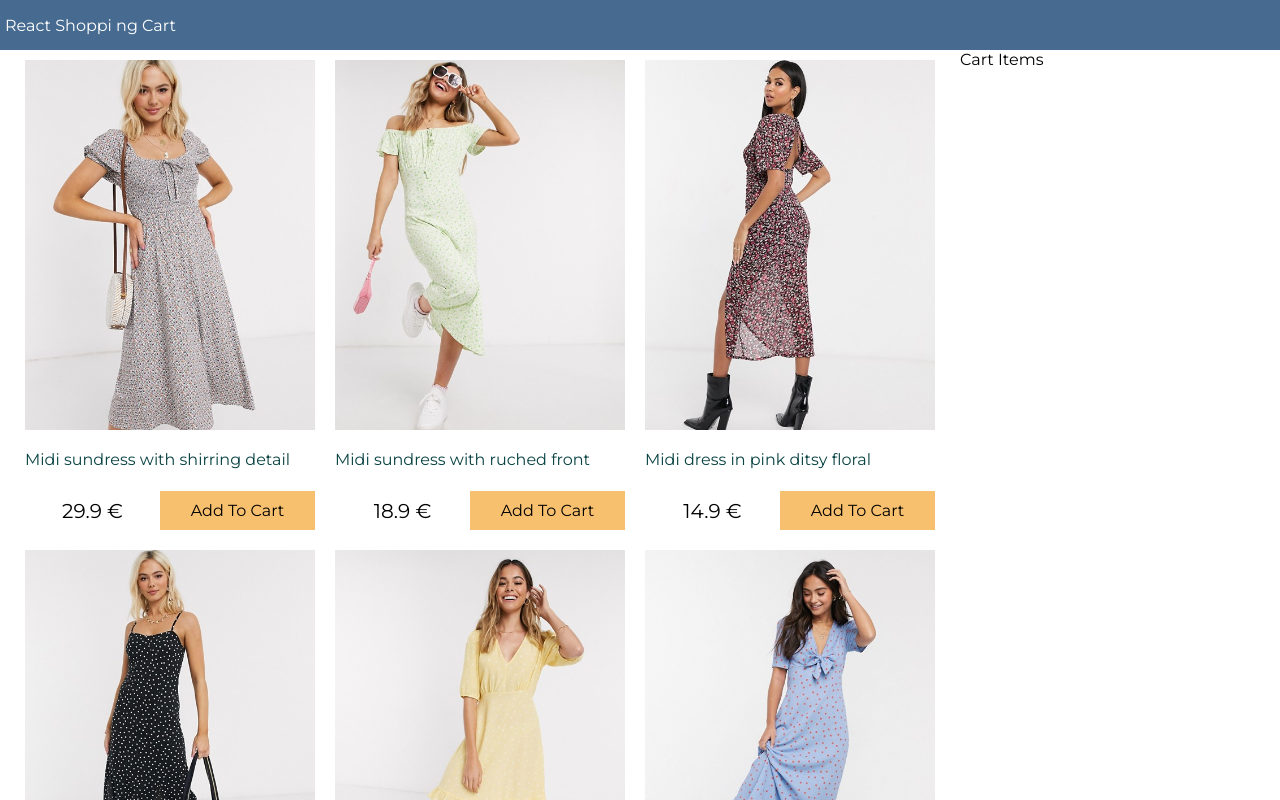
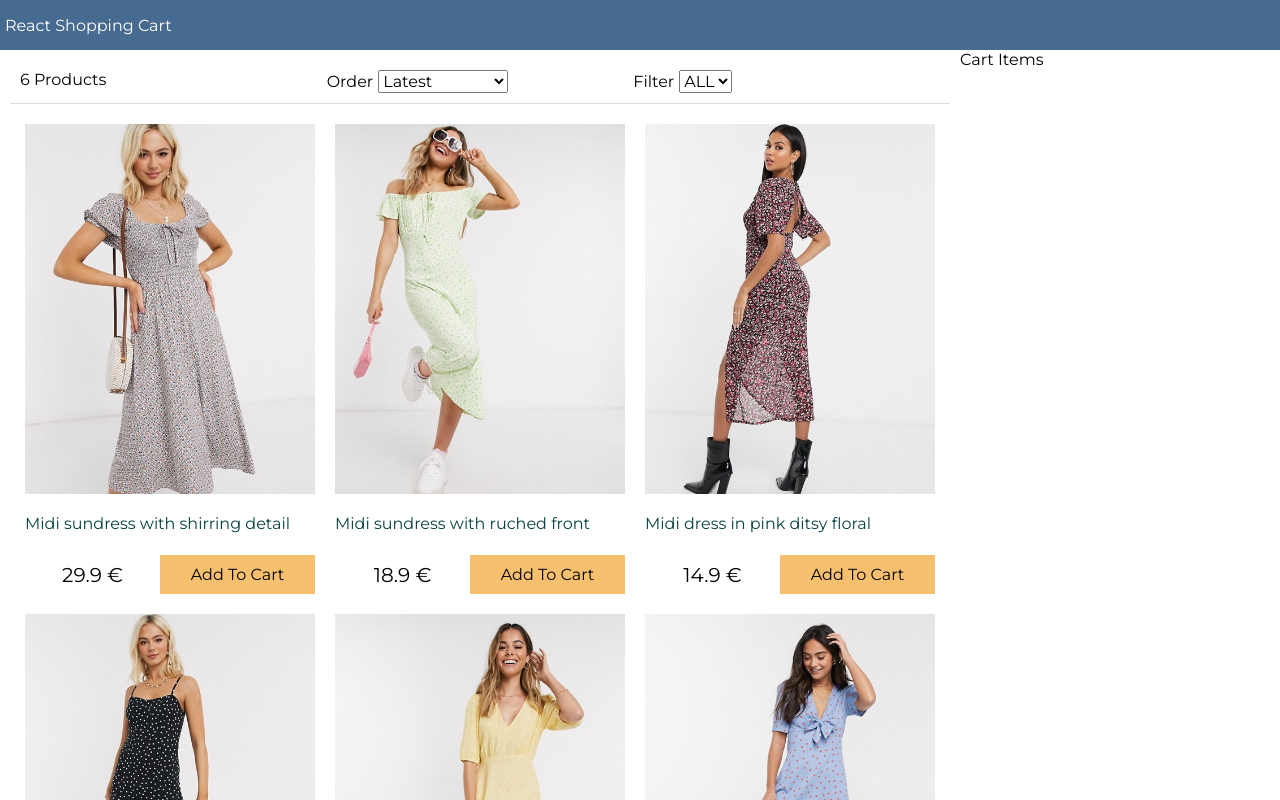
Before and after one commit to anniinaa/Shopping-Webpage, a React (Create React App) app: page / in a window 1280 px wide. Shown: the top 800 px of the page. Built offline with nearby package versions, Linux system fonts and the light colour scheme.

Commit message:
filter-component

```diff
--- a/src/App.js
+++ b/src/App.js
@@ -1,6 +1,7 @@
 import data from "./data.json"
 import React from "react"
 import Products from "./components/products";
+import Filter from "./components/filter";
 
 class App extends React.Component  {
     constructor(){
@@ -11,15 +12,47 @@
             sort : ""
         };
     }
+    sortProducts = (event) => {
+        const sort = event.target.value;
+
+        this.setState((state) => ({
+            sort: sort,
+            products: this.state.products.slice().sort((a,b) => (
+                sort === "lowest" ?
+                ((a.price > b.price) ? 1 :-1) :
+                sort === "highest" ?
+                ((a.price < b.price) ? 1 : -1) :
+                ((a._id > b._id) ? 1 : -1)
+            ))
+        }))
+
+    }
+    filterProducts = (event) =>{
+        if(event.target.value === ""){
+            this.setState({ size: event.target.value, product: data.products})
+        } else {
+        this.setState({
+            size: event.target.value,
+            products: data.products.filter(products => products.availableSizes.indexOf(event.target.value) >=0)
+        })
+
+    }}
     render(){
     return (
         <div className="grid-container">
             <header>
-                <a href="/">React Shoppi ng Cart</a>
+                <a href="/">React Shopping Cart</a>
             </header>
             <main>
                 <div className="content">
                     <div className="main">
+                        <Filter
+                        count ={this.state.products.length}
+                        size={this.state.size}
+                        sort={this.state.sort}
+                        filterProducts={this.filterProducts}
+                        sortProducts={this.sortProducts}
+                        />
                        <Products
                        products={this.state.products}
                         />
--- /dev/null
+++ b/src/components/filter.js
@@ -0,0 +1,32 @@
+import React, { Component } from 'react'
+
+export default class Filter extends Component {
+    render() {
+        return (
+            <div className="filter">
+                <div className="filter-result">{this.props.count} Products</div>
+                <div className="filter-sort">Order
+                <select value={this.props.size}
+                onChange={this.props.sortProducts}>
+                    <option>Latest</option>
+                    <option value="lowest">Lowest price</option>
+                    <option value="highest">Highest price</option>
+                </select>
+                </div>
+                <div className="filter-size">Filter
+                <select
+                value={this.props.sort}
+                 onChange={this.props.filterProducts}>
+                    <option value="">ALL</option>
+                    <option value="XS">XS</option>
+                    <option value="S">S</option>
+                    <option value="M">M</option>
+                    <option value="L">L</option>
+                    <option value="XL">XL</option>
+                    <option value="XXL">XXL</option>
+                </select>
+                </div>
+            </div>
+        )
+    }
+}
--- a/src/data.json
+++ b/src/data.json
@@ -5,7 +5,7 @@
         "image": "/images/dress1.jpg",
         "title": "Midi sundress with shirring detail",
         "description": "This is for all the latest trends, no matter who you are, where you’re from and what you’re up to. Exclusive to ASOS, our universal brand is here for you, and comes in all our fit ranges: ASOS Curve, Tall, Petite and Maternity. Created by us, styled by you.",
-        "availableSizes": ["X", "L", "XL", "XXL"],
+        "availableSizes": ["XS","X", "L", "XL", "XXL"],
         "price": 29.9
       },
       {
@@ -21,7 +21,7 @@
         "image": "/images/dress3.jpg",
         "title": "Midi dress in pink ditsy floral",
         "description": "This is for all the latest trends, no matter who you are, where you’re from and what you’re up to. Exclusive to ASOS, our universal brand is here for you, and comes in all our fit ranges: ASOS Curve, Tall, Petite and Maternity. Created by us, styled by you.",
-        "availableSizes": ["X", "M", "L"],
+        "availableSizes": ["XS","S","X", "M", "L"],
         "price": 14.9
       },
       {
--- a/src/index.css
+++ b/src/index.css
@@ -120,3 +120,19 @@
 .button:hover{
     background-color: rgb(231, 165, 154);
 }
+
+/* Filter */
+
+.filter{
+    display: flex;
+    justify-content: space-between;
+    padding: 1rem;
+    margin: 1rem;
+    border-bottom: 0.1rem rgb(226, 216, 216) solid;
+}
+.filter div{
+    flex: 1;
+}
+select{
+    margin-left: 5px;
+}
```
